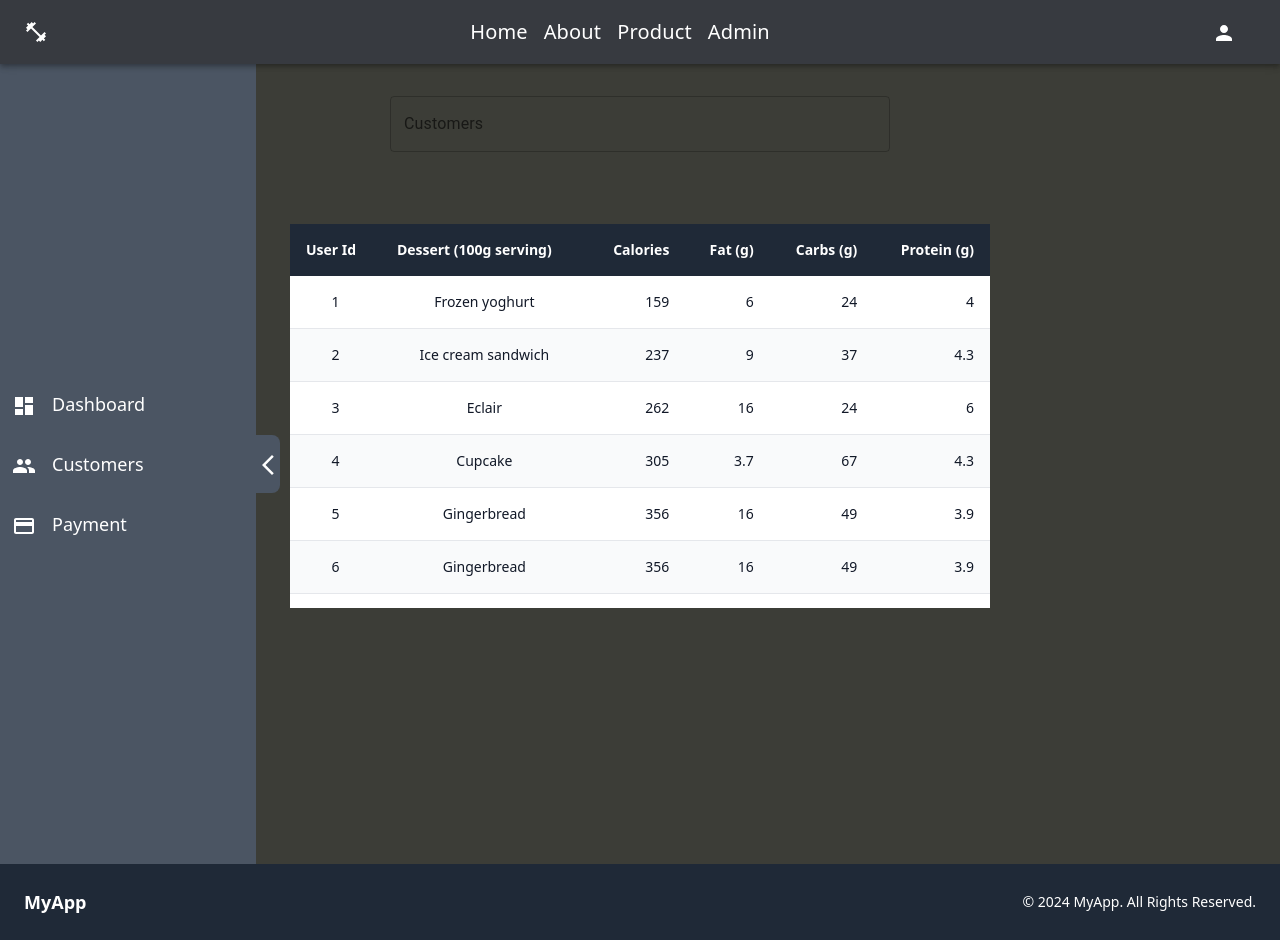
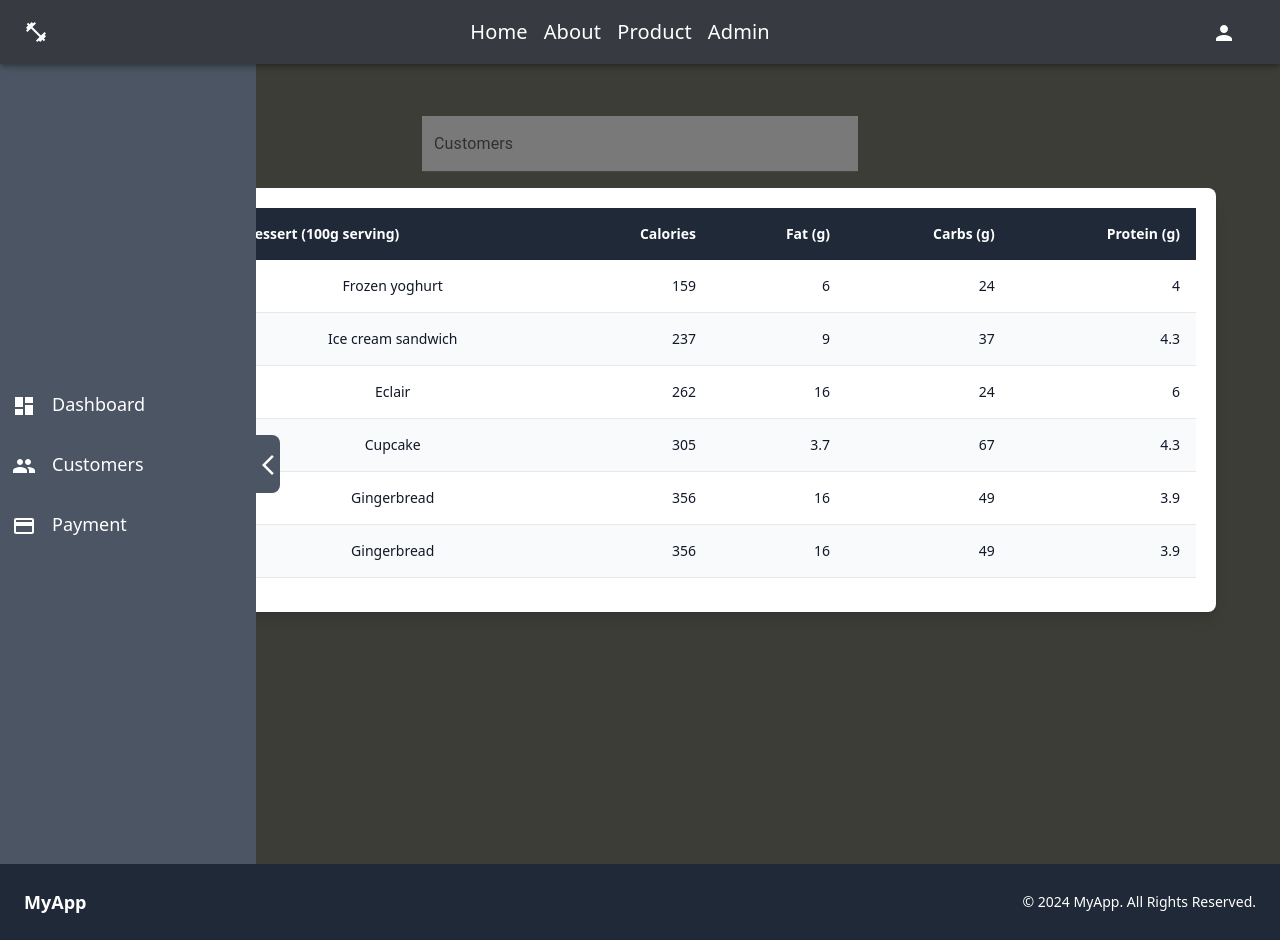
Before and after one commit to Heisen47/gym-frontend, a React (Create React App) app: page /admin/customers in a window 1280 px wide. Built offline with nearby package versions, Linux system fonts and the light colour scheme; what tailwind-gradient-mask-image would draw is missing.

Commit message:
fix: customer table

```diff
--- a/src/components/dashboardComponents/CustomerTable.jsx
+++ b/src/components/dashboardComponents/CustomerTable.jsx
@@ -1,14 +1,12 @@
 import React from "react";
-// import { useNavigate } from 'react-router';
+
 
 
 const CustomerTable = () => {
-  // Sample data creation function
   const createData = (id, name, calories, fat, carbs, protein) => {
     return { id, name, calories, fat, carbs, protein };
   };
 
-  // const navigate = useNavigate();
 
   const handleRowClick = (id) => {
     window.open(`/user/${id}`, '_blank');
--- a/src/pages/Customers.jsx
+++ b/src/pages/Customers.jsx
@@ -6,13 +6,19 @@ const Customers = () => {
   return (
     <div className="flex-col">
       {/* search bar */}
-      <div className="absolute pt-8 rounded-md left-1/2 transform -translate-x-1/2 md:w-[500px] sm:w-auto z-20">
-        <TextField fullWidth label="Customers" id="fullWidth" />
+      <div className="flex justify-center p-5">
+        <div className="absolute  p-8 rounded-md left-1/2 transform -translate-x-1/2 md:w-[500px] sm:w-auto z-20">
+          <TextField variant="filled" fullWidth label="Customers" id="filled-basic" sx={{
+          backgroundColor: 'gray', // Change this to your desired color
+        }}/>
+        </div>
       </div>
 
       {/* User Table */}
-      <div className="absolute pt-40 left-1/2 transform -translate-x-1/2 scrollbar-hide">
-        <CustomerTable />
+      <div className="absolute inset-0 flex items-center justify-center p-5">
+        <div className="w-full max-w-6xl bg-white rounded-lg shadow-lg p-5 scrollbar-hide">
+          <CustomerTable />
+        </div>
       </div>
     </div>
   );
```
